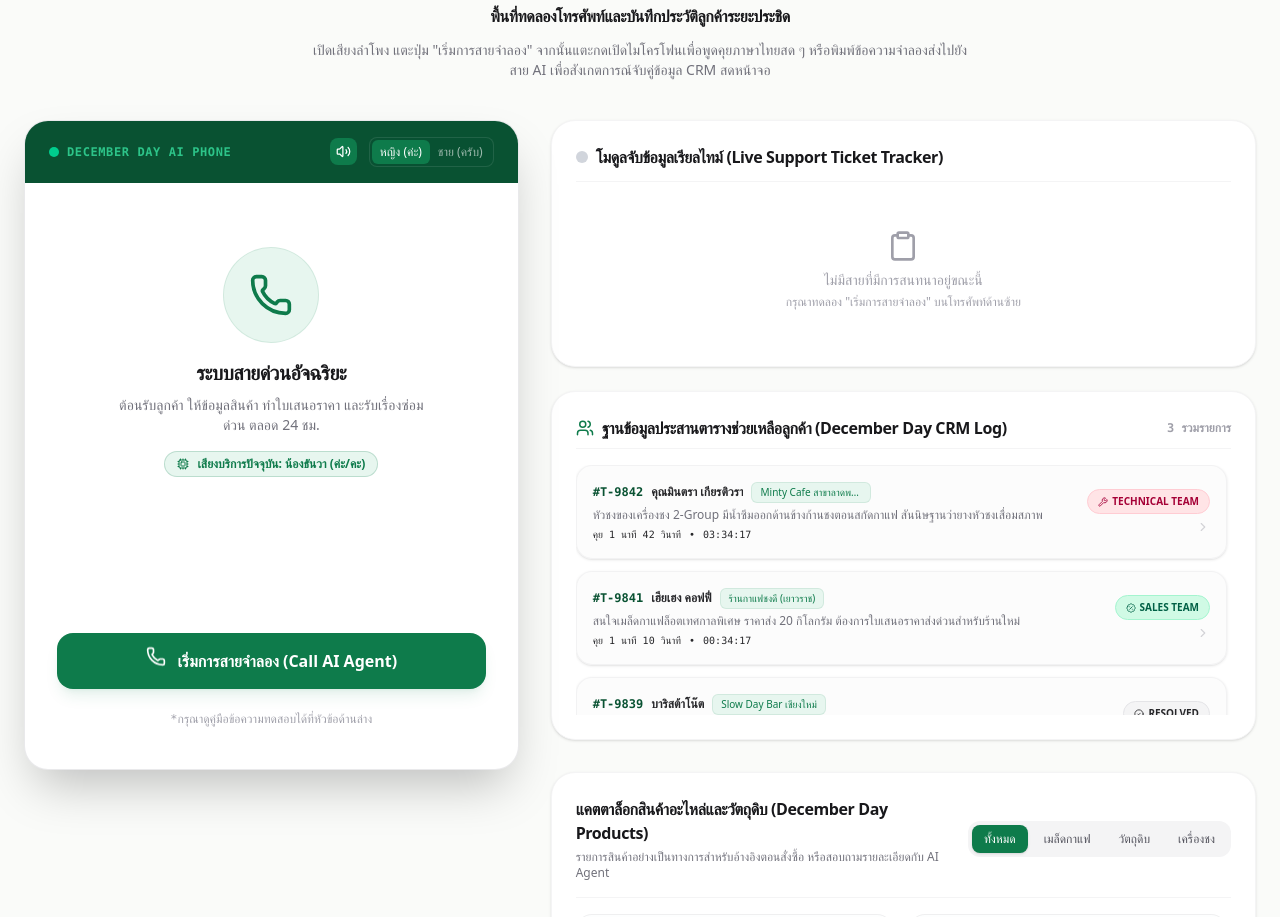
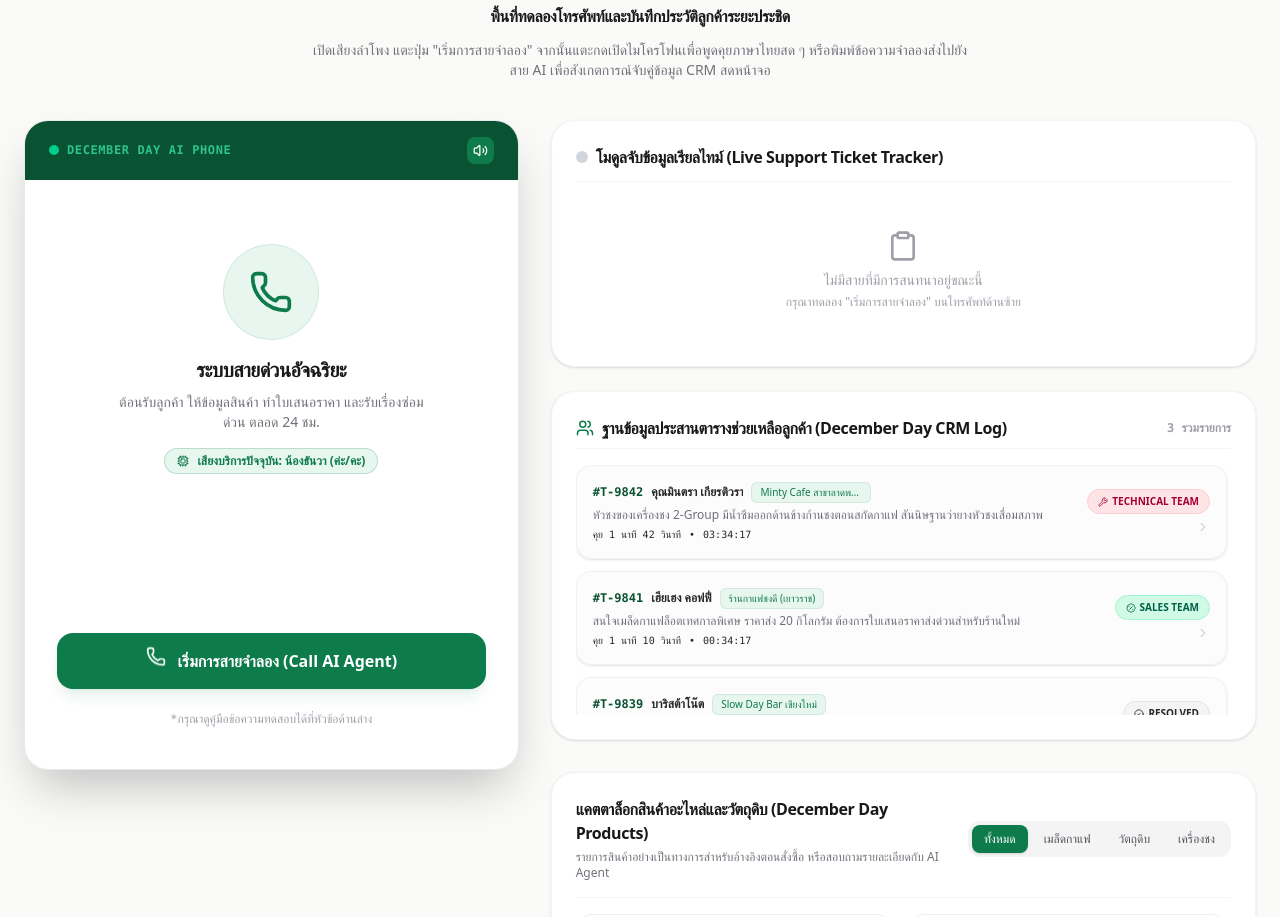
Before and after one commit to decemberdaycoffeemkt-cell/DDC-Voice, a React (Vite) app: page / in a window 1280 px wide. Shown: the part 860-1777 px from the top of the page. Built offline with nearby package versions, Linux system fonts and the light colour scheme.

Commit message:
Lock voice agent to Nong Thanwa only and remove male toggle

```diff
--- a/src/components/PhoneCallSimulator.tsx
+++ b/src/components/PhoneCallSimulator.tsx
@@ -326,9 +326,7 @@ export default function PhoneCallSimulator({
     setTimeout(() => {
       setCallState("connected");
       // Initial hello from agent
-      const initialGreeting = gender === "female"
-        ? "สวัสดีค่ะ December Day Coffee ยินดีให้บริการค่ะ วันนี้ต้องการสอบถามข้อมูลสินค้า หรือแจ้งปัญหาด้านใดดีคะ?"
-        : "สวัสดีครับ December Day Coffee ยินดีให้บริการครับ วันนี้ต้องการสอบถามข้อมูลสินค้า หรือแจ้งปัญหาด้านใดดีครับ?";
+      const initialGreeting = "สวัสดีค่ะ น้องธันวาจาก December Day Coffee ยินดีให้บริการค่ะ วันนี้ต้องการสอบถามข้อมูลสินค้า หรือแจ้งปัญหาด้านใดดีคะ?";
 
       const greetingMsg: ChatMessage = {
         id: "greet-1",
@@ -485,23 +483,6 @@ export default function PhoneCallSimulator({
           >
             {enableVoiceOut ? <Volume2 size={15} /> : <VolumeX size={15} />}
           </button>
-
-          <div className="flex bg-brand-green-dark/60 rounded-lg p-0.5 text-xs font-medium border border-white/10">
-            <button
-              onClick={() => callState === "idle" && setGender("female")}
-              disabled={callState !== "idle"}
-              className={`px-2 py-1 rounded-md transition-all ${gender === "female" ? "bg-brand-green text-white" : "text-white/60 hover:text-white"}`}
-            >
-              หญิง (ค่ะ)
-            </button>
-            <button
-              onClick={() => callState === "idle" && setGender("male")}
-              disabled={callState !== "idle"}
-              className={`px-2 py-1 rounded-md transition-all ${gender === "male" ? "bg-brand-green text-white" : "text-white/60 hover:text-white"}`}
-            >
-              ชาย (ครับ)
-            </button>
-          </div>
         </div>
       </div>
 
```
